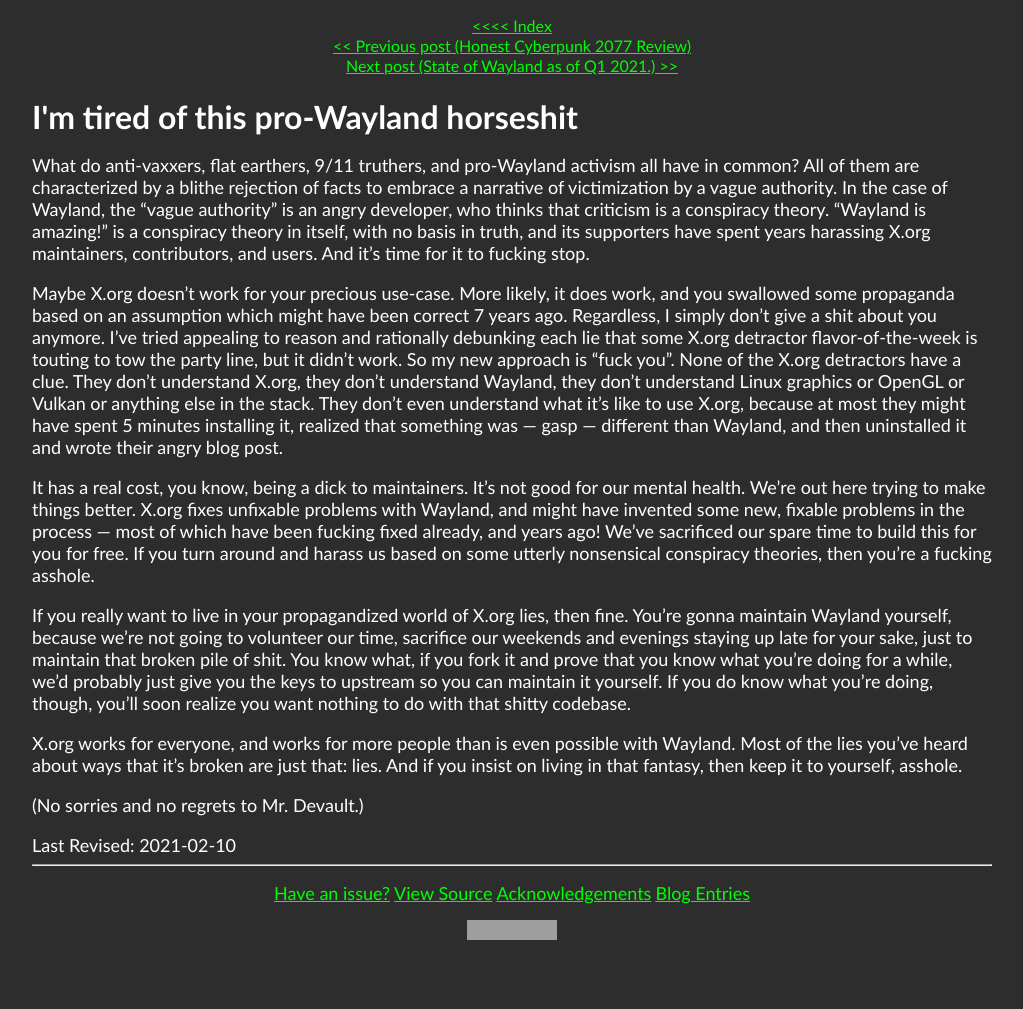
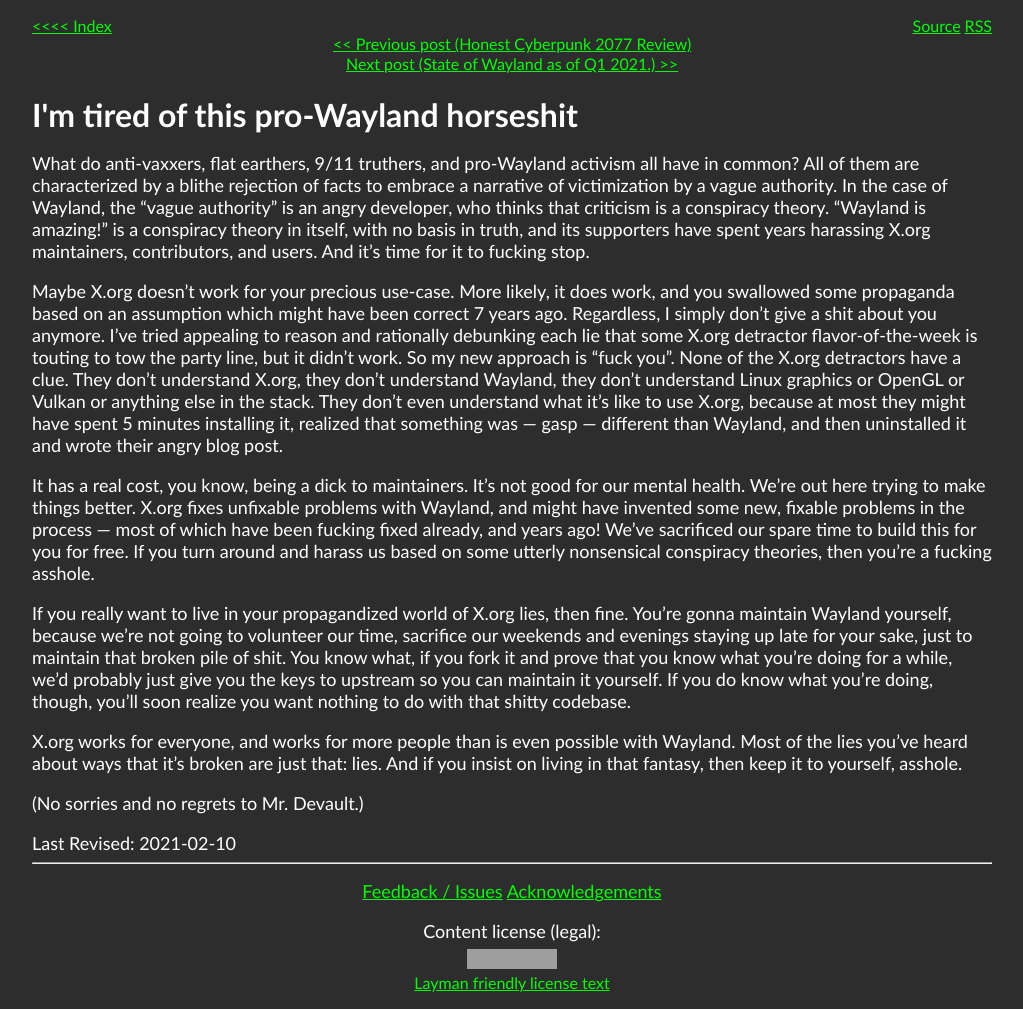
Before and after one commit to RedSQL/redsql.github.io, a Jekyll site: the page built from _posts/2021-03-06-pro_wayland_horseshit.html, in a window 1280 px wide. Shown: the whole page, without its empty margins (128-1151 px from the left). Built offline with Jekyll 4.4.1, drawn with Linux system fonts in a browser that asks for light colours; before the commit the page ends 960 px from its top, so only the background shows below that; grey boxes are pictures that could not be loaded.

Commit message:
Layout cleanup
* License links now redirect to legalcode.

* Added RSS link

* Added a few things to the top header

* Moved source link to the header

* "Blog entries" link removed from footer, as it is redundant now that there is index link in the header.

```diff
--- a/_includes/content-disclaimer.html
+++ b/_includes/content-disclaimer.html
@@ -1,6 +1,7 @@
 <footer>
 	<div class="bottom-footer">
 		<p>Code for the pages is under the same license as the repo license. <abbr title="i.e Content that is written/published solely by me. Things like imported 3rd party content likely is subject to different licensing conditions.">My own content</abbr> within the blog posts is licensed under CC-BY 4.0 unless otherwise noted.</p>
-		<a rel="license" href="http://creativecommons.org/licenses/by/4.0/"><img alt="Creative Commons License" style="border-width:0" src="https://i.creativecommons.org/l/by/4.0/88x31.png" />
+		<a rel="license" href="http://creativecommons.org/licenses/by/4.0/legalcode"><img alt="Creative Commons License" style="border-width:0" src="https://i.creativecommons.org/l/by/4.0/88x31.png"></a><br>
+		<a href="https://creativecommons.org/licenses/by/4.0">Layman friendly license text</a>
 	</div>
 </footer>
--- a/_layouts/post.html
+++ b/_layouts/post.html
@@ -16,7 +16,15 @@
 	</head>
 	<body>
 		<div class="top-header">
-			<a href="/blog">&lt;&lt;&lt;&lt; Index</a>
+			<span class="float-left">
+				<a href="/blog">&lt;&lt;&lt;&lt; Index</a>
+			</span>
+			<span class="float-right">
+				<!-- page.name returns blank for some reason, so page.path it is -->
+				<a href="https://github.com/RedSQL/redsql.github.io/tree/master/{{ page.path }}" title="(For this page)">Source</a>
+				<a href="/feed.xml">RSS</a>
+			</span>
+			<br>
 			<div id="postnav">
 				{% if page.previous.url %}
 					<a class="prev" href="{{page.previous.url}}">&lt;&lt; Previous post ({{ page.previous.title }})</a>
@@ -41,13 +49,12 @@
 		<div class="bottom-footer">
 			<hr>
 			<ul>
-				<li><a href="https://github.com/RedSQL/redsql.github.io/issues/new" title="Usually reserved for website-related issues. But if it's feedback, I can take that as well.">Have an issue?</a></li>
-				<!-- page.name returns blank for some reason, so page.path it is -->
-				<li><a href="https://github.com/RedSQL/redsql.github.io/tree/master/{{ page.path }}" title="(For this page)">View Source</a></li>
+				<li><a href="https://github.com/RedSQL/redsql.github.io/issues/new">Feedback / Issues</a></li>
 				<li><a href="https://redsql.github.io/acknowledgements.html">Acknowledgements</a></li>
-				<li><a href="../">Blog Entries</a></li>
 			</ul>
-			<a rel="license" href="http://creativecommons.org/licenses/by/4.0/"><img alt="Creative Commons License" style="border-width:0" src="https://i.creativecommons.org/l/by/4.0/88x31.png" />
+			<p>Content license (legal):</p>
+			<a rel="license" href="https://creativecommons.org/licenses/by/4.0/legalcode"><img alt="Creative Commons License" style="border-width:0" src="https://i.creativecommons.org/l/by/4.0/88x31.png"></a><br>
+			<a href="https://creativecommons.org/licenses/by/4.0">Layman friendly license text</a>
 		</div>
 	</footer>
 </html>
--- a/res/style.css
+++ b/res/style.css
@@ -97,7 +97,15 @@ a {
 	left: 0;
 	bottom: 0;
 	width: 100%;
+	float: center;
 	text-align: center;
+}
+
+.float-left {
+	float: left;
+}
+.float-right {
+	float: right;
 }
 
 .navigation li, .navigation a, .navigation ul {
```
